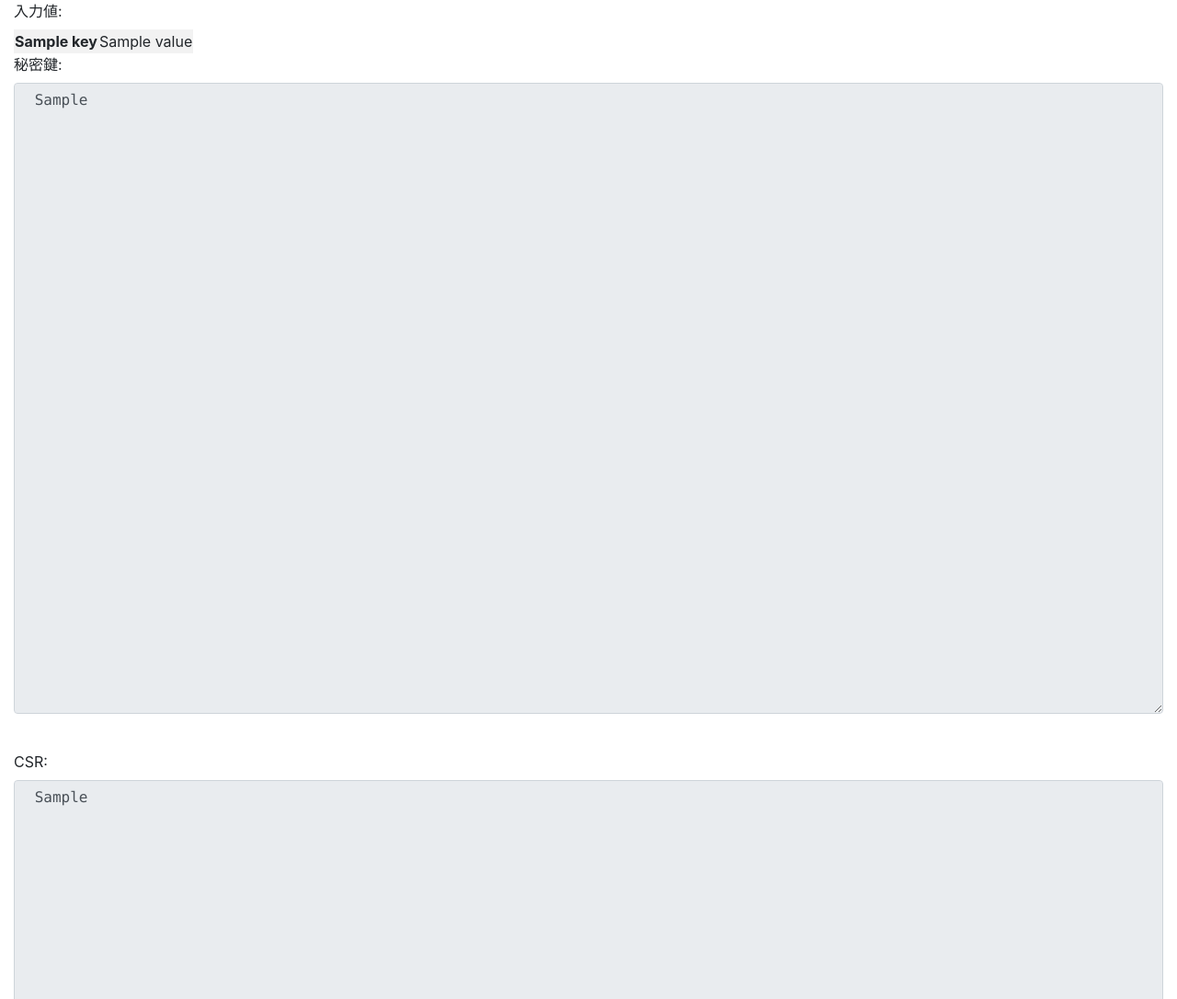
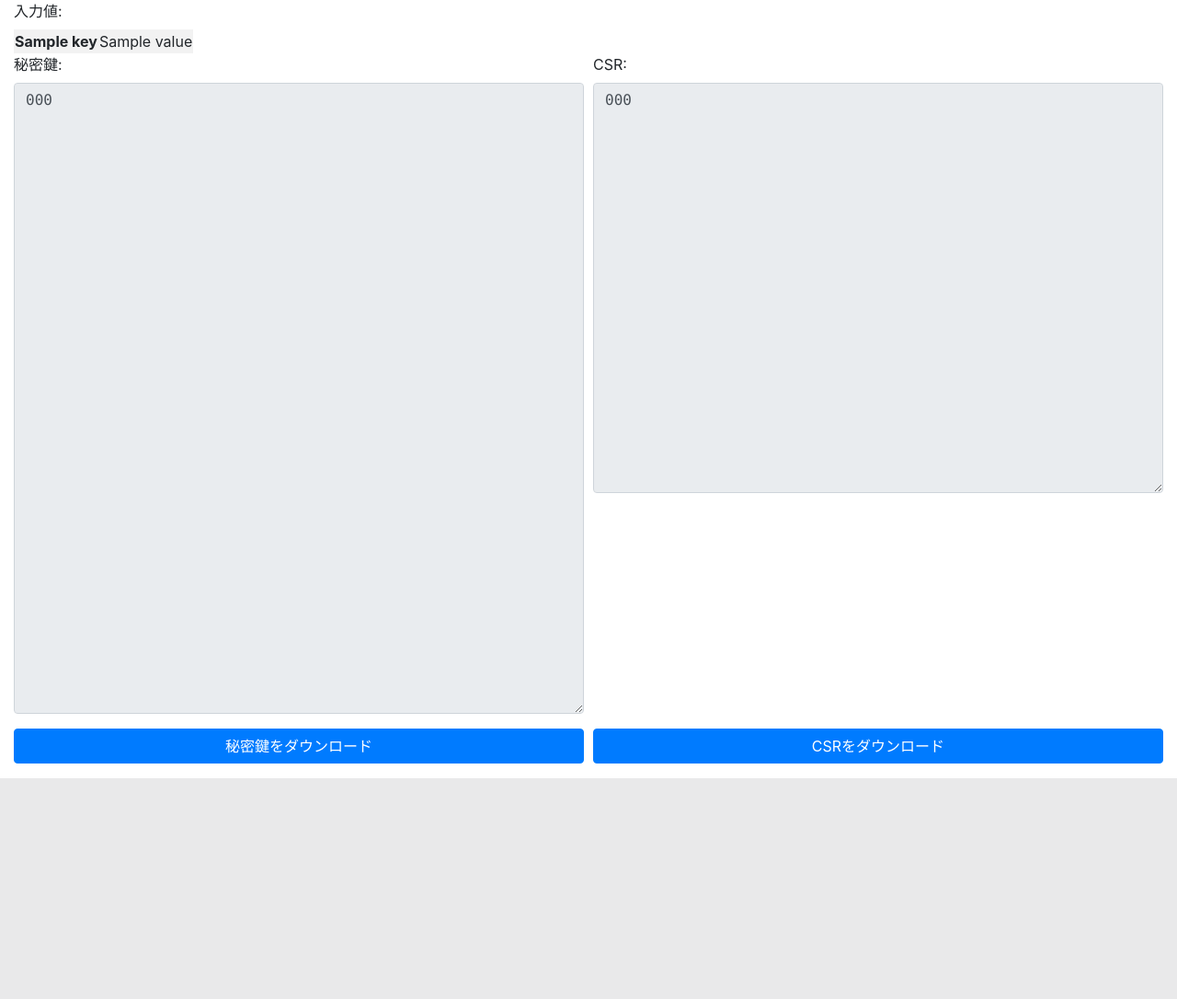
Before and after one commit to rahmatfunk4/csr-generator, a Flask app: template templates/confirm.html in a window 1280 px wide. Shown: the top 1086 px of the page at 92% size. After the commit the page ends 846 px from the top, so only its background shows below. Run offline with Flask 2, Linux system fonts and the light colour scheme; the template is opened without the code that fills it: most values are stand-ins (such as "Sample title", 1, 10 or a date in 2020); some libraries are stand-ins or nearby versions.

Commit message:
鍵とCSRをダウンロードできるようにした

```diff
--- a/app.py
+++ b/app.py
@@ -4,12 +4,16 @@ from cryptography.hazmat.primitives.asymmetric import rsa
 from cryptography.hazmat.primitives import hashes
 from cryptography import x509
 from cryptography.x509.oid import NameOID
-from flask import Flask, render_template, request
+from flask import Flask, render_template, request, send_file
+import io
 
 app = Flask(__name__)
 
 
 def gen_rsa_key():
+    """
+    秘密鍵を2048bitで生成
+    """
     return rsa.generate_private_key(
         public_exponent=65537,
         key_size=2048,
@@ -18,6 +22,9 @@ def gen_rsa_key():
 
 
 def gen_csr(key, c, s, l, o, ou, cn):
+    """
+    CSRをSHR256で生成
+    """
     return x509.CertificateSigningRequestBuilder().subject_name(x509.Name([
         x509.NameAttribute(NameOID.COUNTRY_NAME, c),
         x509.NameAttribute(NameOID.STATE_OR_PROVINCE_NAME, s),
@@ -30,11 +37,17 @@ def gen_csr(key, c, s, l, o, ou, cn):
 
 @app.route('/')
 def form():
+    """
+    トップページ表示
+    """
     return render_template('form.html')
 
 
 @app.route('/confirm', methods=['POST', 'GET'])
 def confirm():
+    """
+    POSTで受け取ったデータを元にCSRを生成して結果を表示
+    """
     if request.method == 'POST':
         country = request.form["Country"]
         state = request.form["State"]
@@ -62,7 +75,38 @@ def confirm():
 
         csr_pem = csr.public_bytes(serialization.Encoding.PEM)
 
-        return render_template("confirm.html", privete_key_pem=privete_key_pem.decode('utf-8'), csr_pem=csr_pem.decode('utf-8'), result=result)
+        return render_template(
+            "confirm.html",
+            privete_key_pem=privete_key_pem,
+            csr_pem=csr_pem,
+            result=result)
+
+
+@app.route('/download_private_key', methods=['POST'])
+def download_private_key():
+    """
+    生成された秘密鍵をダウンロードさせる
+    """
+    if request.method == 'POST':
+        private_key = io.BytesIO(request.form['private-key'].encode())
+
+        return send_file(
+            private_key,
+            attachment_filename="test.pem",
+            as_attachment=True)
+
+
+@app.route('/download_csr', methods=['POST'])
+def download_csr():
+    """
+    生成されたCSRをダウンロードさせる
+    """
+    if request.method == 'POST':
+        csr = io.BytesIO(request.form['csr'].encode())
+        return send_file(
+            csr,
+            attachment_filename="test.csr",
+            as_attachment=True)
 
 
 if __name__ == "__main__":
--- a/templates/confirm.html
+++ b/templates/confirm.html
@@ -23,16 +23,31 @@
         </div>
 
         <div class="container-fluid">
-            <div class="form-group">
+                <div class="form-row">
+                    <div class="form-group col-sm-6">
                         <label for="private-key">秘密鍵:</label>
-            <textarea readonly id = "private-key" class="form-control text-monospace" rows=28> {{ privete_key_pem }}</textarea>
+                        <textarea readonly id = "private-key" class="form-control text-monospace" rows=28>{{privete_key_pem.decode('ascii')}}</textarea>
                     </div>
 
-            <br>
-
-            <div class="form-group">
+                    <div class="form-group col-sm-6">
                         <label for="csr">CSR:</label>
-                <textarea readonly id = "csr" class="form-control text-monospace" rows=18> {{ csr_pem }} </textarea>
+                        <textarea readonly id = "csr" class="form-control text-monospace" rows=18>{{csr_pem.decode('ascii')}}</textarea>
+                    </div>
+                </div>
+            <div class="form-row">
+                <div class="form-group col-sm-6">
+                    <form action = "/download_private_key" method = "POST">
+                        <input type = "hidden" name = "private-key" value="{{privete_key_pem.decode('ascii')}}">
+                        <input type = "submit" value = "秘密鍵をダウンロード" class="btn btn-primary btn-block">
+                    </form>
+                </div>
+                <div class="form-group col-sm-6">
+                    <form action = "/download_csr" method = "POST">
+                        <input type = "hidden" name = "csr" value="{{csr_pem.decode('ascii')}}">
+                        <input type = "submit" value = "CSRをダウンロード" class="btn btn-primary btn-block">
+                    </form>
+                </div>
+            </div>
         </div>
 
         <!-- Optional JavaScript -->
@@ -40,6 +55,6 @@
         <script src="https://code.jquery.com/jquery-3.3.1.slim.min.js" integrity="sha384-q8i/X+965DzO0rT7abK41JStQIAqVgRVzpbzo5smXKp4YfRvH+8abtTE1Pi6jizo" crossorigin="anonymous"></script>
         <script src="https://cdnjs.cloudflare.com/ajax/libs/popper.js/1.14.3/umd/popper.min.js" integrity="sha384-ZMP7rVo3mIykV+2+9J3UJ46jBk0WLaUAdn689aCwoqbBJiSnjAK/l8WvCWPIPm49" crossorigin="anonymous"></script>
         <script src="https://stackpath.bootstrapcdn.com/bootstrap/4.1.3/js/bootstrap.min.js" integrity="sha384-ChfqqxuZUCnJSK3+MXmPNIyE6ZbWh2IMqE241rYiqJxyMiZ6OW/JmZQ5stwEULTy" crossorigin="anonymous"></script>
-        </div>
+
     </body>
 </html>
```
Lines whose indentation alone changed are shown as unchanged.
